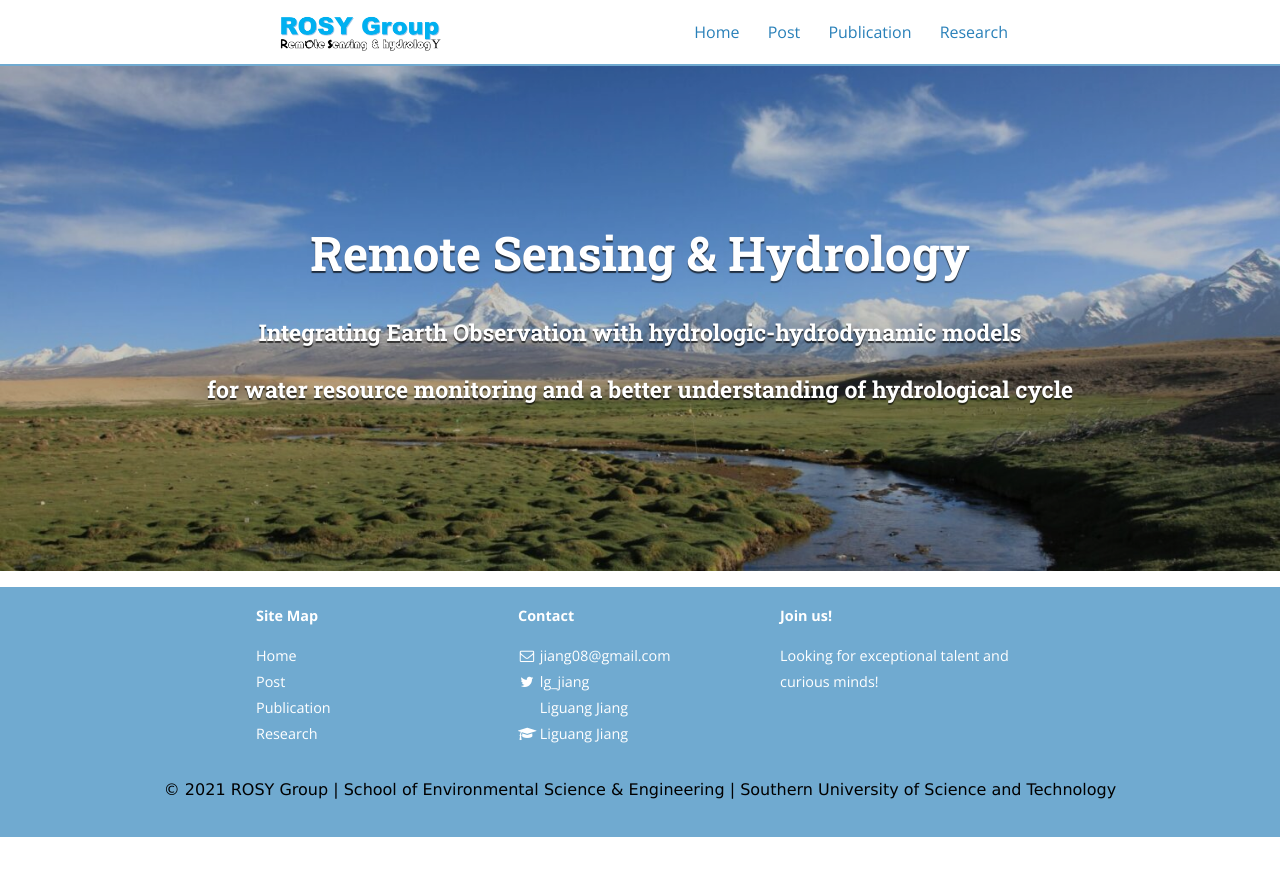
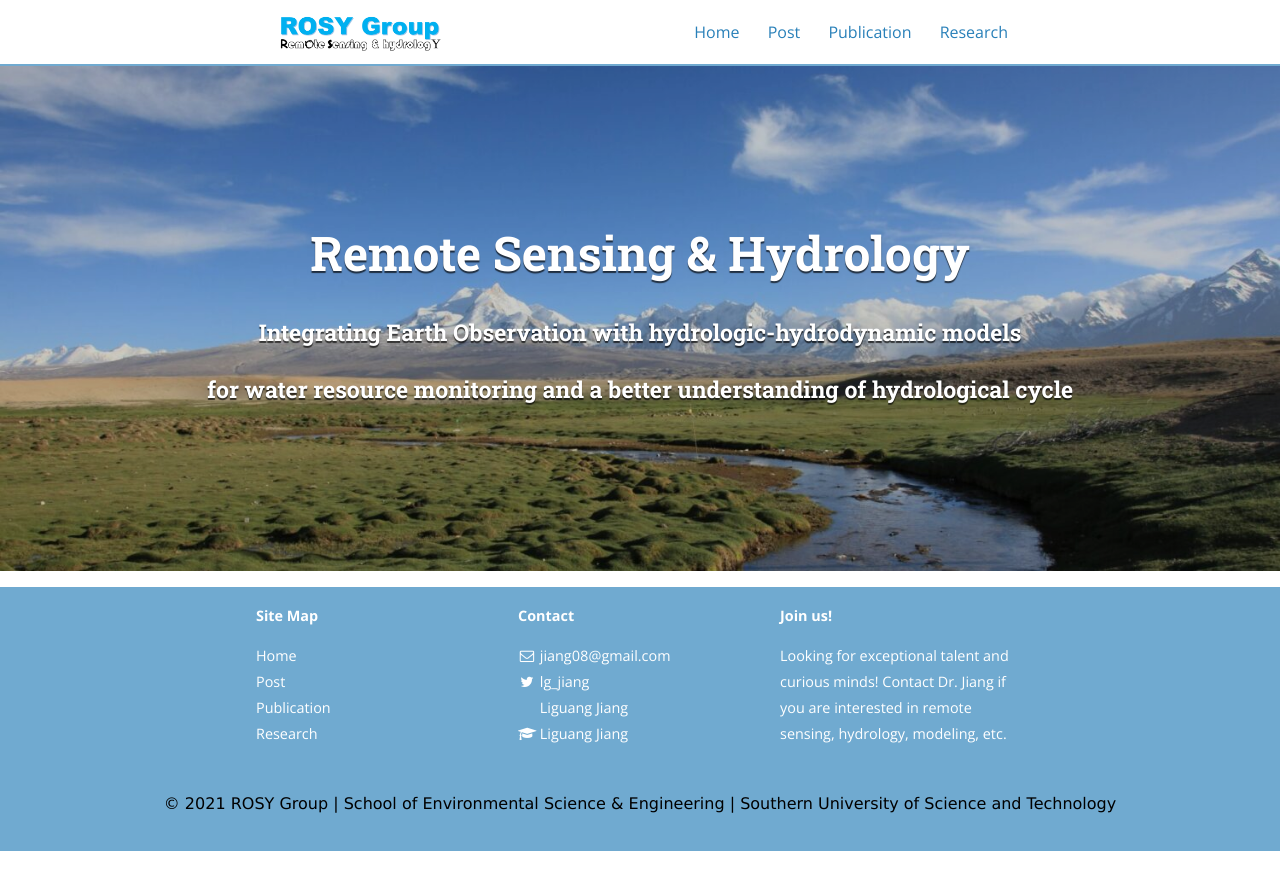
Before and after one commit to 12530/rshydro, a Jekyll site: the page built from index.html, in a window 1280 px wide. Shown: the top 890 px of the page. Built offline with Jekyll 4.4.1, drawn with Linux system fonts in a browser that asks for light colours; nearby versions of some CDN libraries.

Commit message:
Update footer.html

```diff
--- a/_includes/footer.html
+++ b/_includes/footer.html
@@ -42,7 +42,7 @@
 
     <div class="site-signature">
       <p><strong>Join us!</strong></p>
-      <p class="text">Looking for exceptional talent and curious minds!</p>
+      <p class="text">Looking for exceptional talent and curious minds! Contact Dr. Jiang if you are interested in remote sensing, hydrology, modeling, etc.</p>
     </div>
 
   </div>
```
